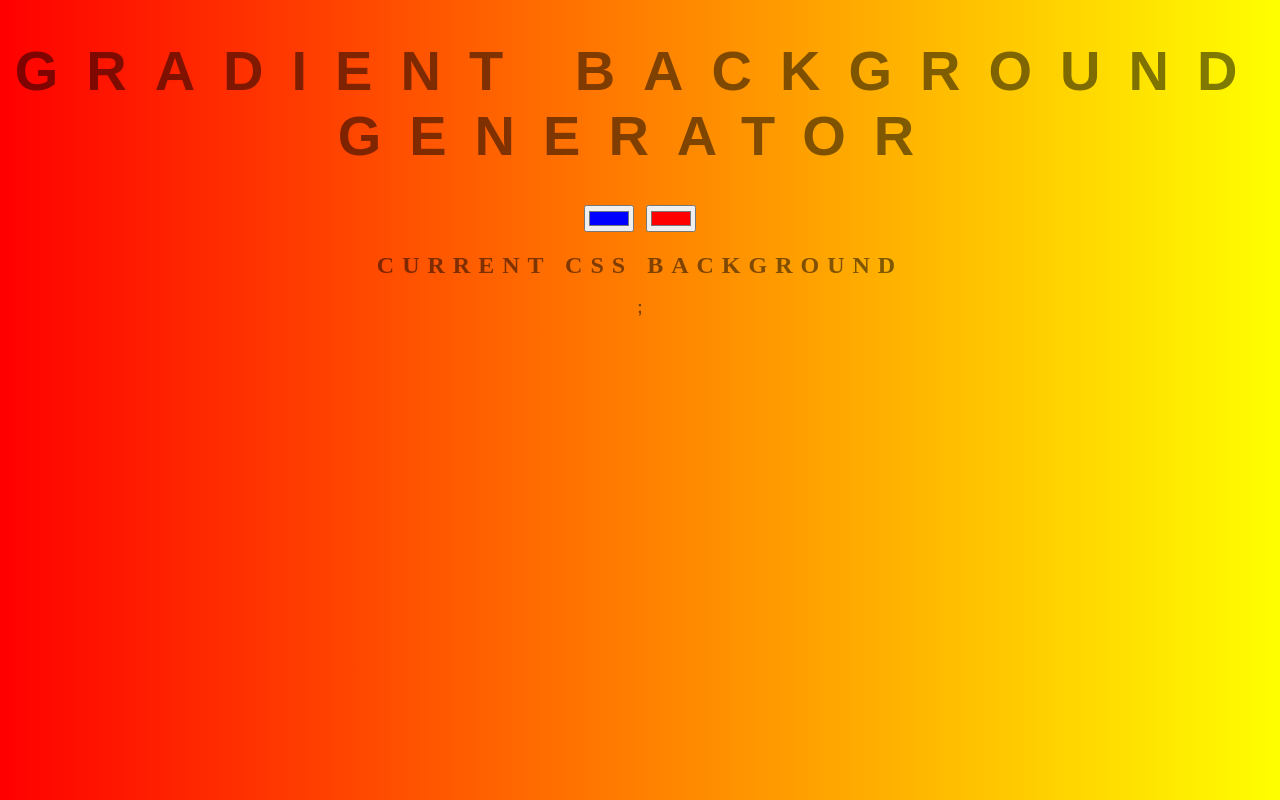
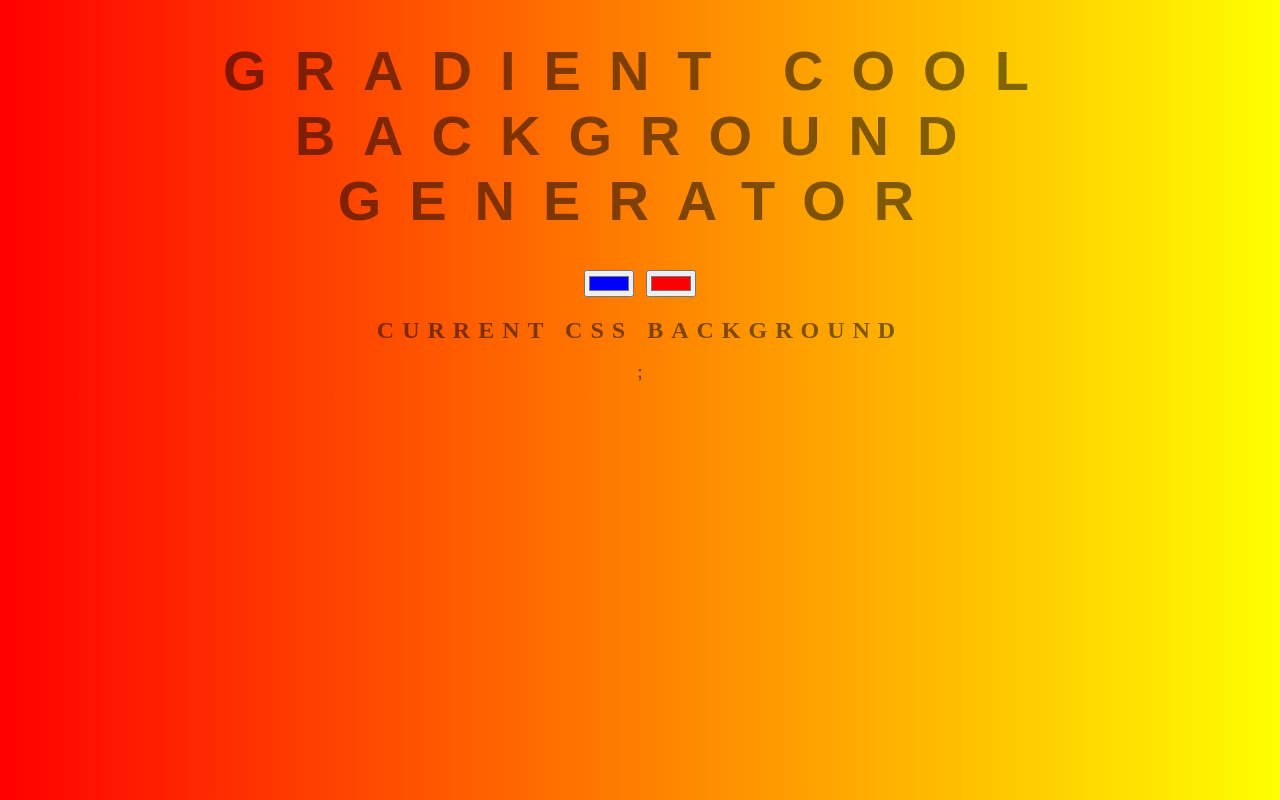
Before and after one commit to Varun3815/Background-Generator, a plain HTML site: page index.html in a window 1280 px wide. Drawn offline with Linux system fonts and the light colour scheme.

Commit message:
changing title

```diff
--- a/index.html
+++ b/index.html
@@ -4,7 +4,7 @@
     <link rel="stylesheet" href="style.css">
 </head>
 <body id="gradient">
-    <h1>Gradient Background Generator</h1>
+    <h1>Gradient Cool Background Generator</h1>
     <input class="color1" type="color" name="color1" value="#0000ff">
     <input class="color2" type="color" name="color2" value="#ff0000">
     <h2>Current CSS Background </h2>
```
